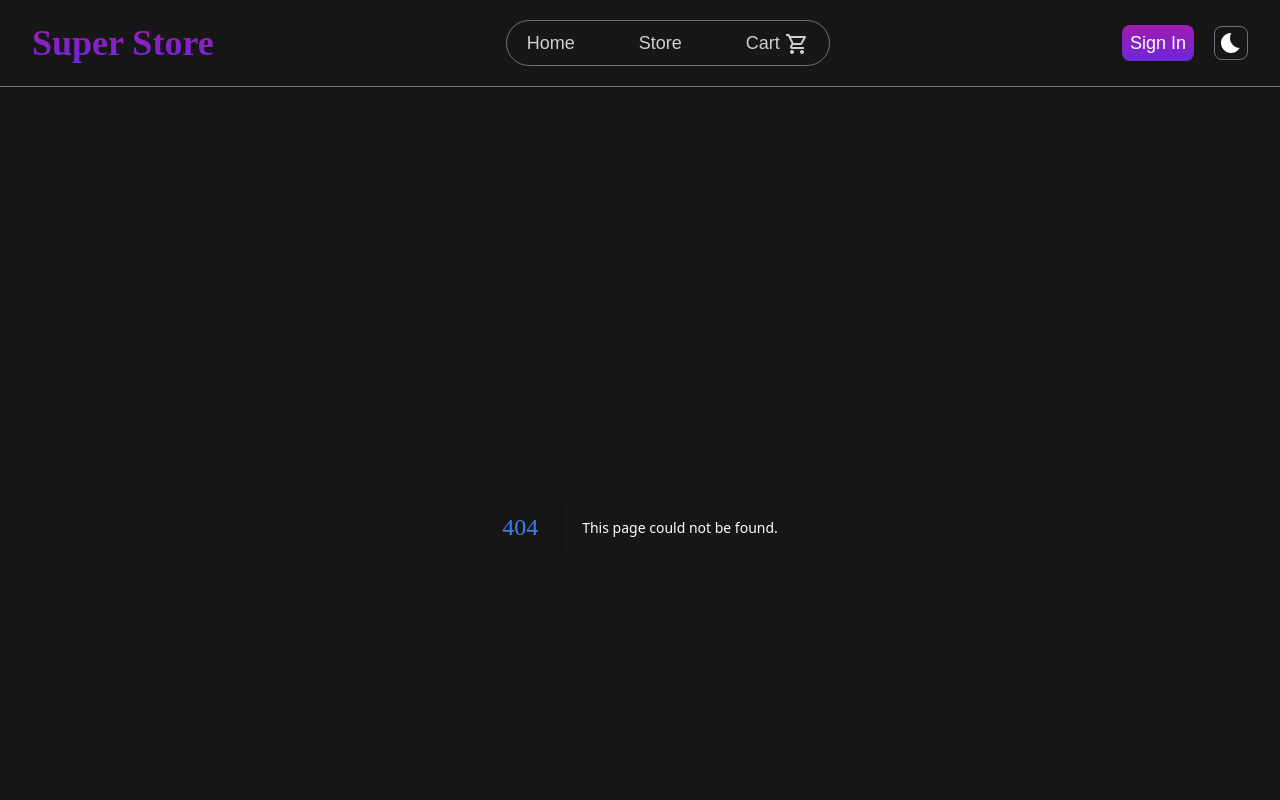
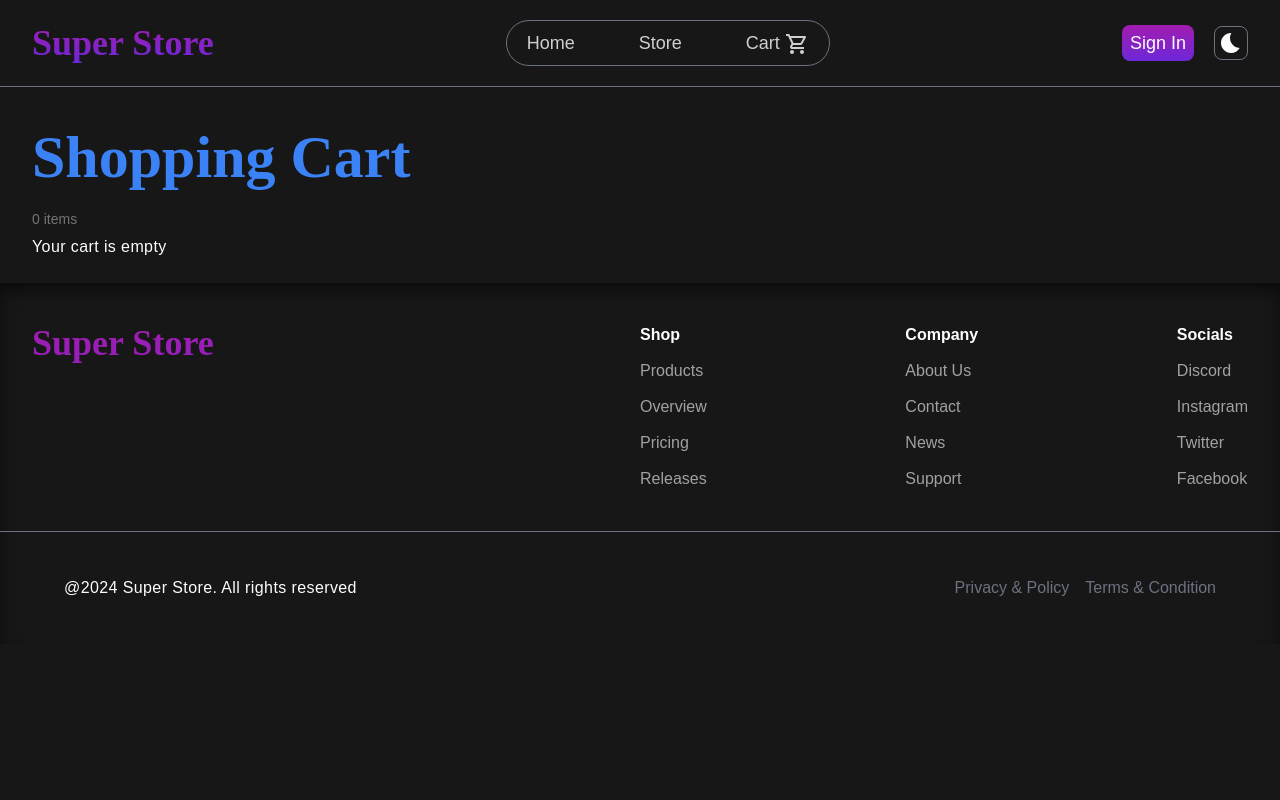
Before and after one commit to Kim5Possible/next-store, a Next.js app: page /cart in a window 1280 px wide. Before the commit this address had no page. Shown: the top 800 px of the page. Built offline with nearby package versions, Linux system fonts and the light colour scheme.

Commit message:
cart page

```diff
--- /dev/null
+++ b/app/cart/page.tsx
@@ -0,0 +1,88 @@
+"use client";
+
+import Price from "@/components/Price";
+import { useCart } from "@/context/CartContext";
+
+export default function CartPage() {
+  const { cart, removeFromCart, updateQuantity } = useCart();
+
+  const total = cart.reduce((sum, item) => {
+    const price = item.discount
+      ? item.price * (1 - item.discount / 100)
+      : item.price;
+    return sum + price * (item.quantity ? item.quantity : 1);
+  }, 0);
+
+  return (
+    <main className="container">
+      <h1 className="mb-5">Shopping Cart</h1>
+      <span className="text-sm opacity-40">
+        {cart.length} {cart.length === 1 ? "item" : "items"}
+      </span>
+      {cart.length === 0 ? (
+        <p>Your cart is empty</p>
+      ) : (
+        <>
+          {cart.map((item) => (
+            <div
+              key={item.id}
+              className="flex flex-col sm:flex-row gap-3 sm:gap-0 items-center justify-between border border-gray-400 dark:border-gray-500 py-4 px-5 rounded-lg"
+            >
+              <div className="relative flex gap-5">
+                <img
+                  src={item.image}
+                  alt={item.title}
+                  className="max-w-[150px] max-h-[180px] object-cover rounded-lg"
+                />
+                {item.discount && (
+                  <span className="text-xs absolute top-[5px] left-[5px] px-2 py-1 flex justify-center items-center bg-red-500 text-white rounded-full">
+                    -{item.discount}%
+                  </span>
+                )}
+                <div className="flex flex-col gap-3">
+                  <h3 className="font-bold text-sm sm:text-lg">{item.title}</h3>
+                  <Price price={item.price} discount={item.discount} />
+                  <div className="flex items-center gap-2">
+                    <label>Quantity:</label>
+                    <input
+                      type="number"
+                      min="1"
+                      value={item.quantity}
+                      onChange={(e) =>
+                        updateQuantity(item.id, parseInt(e.target.value))
+                      }
+                      className="w-12 h-7 border rounded p-1 bg-[--color-light-2] text-[--color-dark] dark:bg-[--color-dark-2] dark:text-[--color-light]"
+                    />
+                  </div>
+                </div>
+              </div>
+              <div className="flex sm:flex-col w-full sm:w-auto justify-between items-center gap-3">
+                <span className="font-bold">
+                  $
+                  {item.discount
+                    ? (
+                        item.price *
+                        (1 - item.discount / 100) *
+                        (item.quantity ? item.quantity : 1)
+                      ).toFixed(2)
+                    : (
+                        item.price * (item.quantity ? item.quantity : 1)
+                      ).toFixed(2)}
+                </span>
+                <button
+                  onClick={() => removeFromCart(item.id)}
+                  className="text-red-500 border px-3 py-1 rounded-lg hover:border-red-500"
+                >
+                  Remove
+                </button>
+              </div>
+            </div>
+          ))}
+          <div className="mt-4 text-right">
+            <p className="text-xl font-bold">Total: ${total.toFixed(2)}</p>
+          </div>
+        </>
+      )}
+    </main>
+  );
+}
--- a/app/layout.tsx
+++ b/app/layout.tsx
@@ -3,6 +3,7 @@ import localFont from "next/font/local";
 import "./globals.css";
 import Header from "@/components/Header";
 import Footer from "@/components/Footer";
+import { CartProvider } from "@/context/CartContext";
 
 const geistSans = localFont({
   src: "./fonts/GeistVF.woff",
@@ -30,9 +31,11 @@ export default function RootLayout({
       <body
         className={`${geistSans.variable} ${geistMono.variable} antialiased bg-[--color-light] dark:bg-[--color-dark] text-[--color-dark] dark:text-[--color-light]`}
       >
-        <Header />
-        {children}
-        <Footer />
+        <CartProvider>
+          <Header />
+          {children}
+          <Footer />
+        </CartProvider>
       </body>
     </html>
   );
--- a/app/product/[id]/page.jsx
+++ b/app/product/[id]/page.jsx
@@ -1,4 +1,5 @@
 "use client";
+import AddToCart from "@/components/AddToCart";
 import Price from "@/components/Price";
 import { useProducts } from "@/utils";
 
@@ -48,7 +49,7 @@ export default function Product({ params }) {
 
           <div className="flex justify-between items-center">
             <Price price={products.price} discount={products.discount} />
-            <button className="button-cart">Add to Cart</button>
+            <AddToCart product={products} />
           </div>
         </div>
         {products.discount && (
--- /dev/null
+++ b/components/AddToCart.tsx
@@ -0,0 +1,27 @@
+import { useCart } from "@/context/CartContext";
+import { IProduct } from "@/types";
+import React from "react";
+
+type Props = {
+  product: IProduct;
+};
+
+const AddToCart = ({ product }: Props) => {
+  const { cart, addToCart } = useCart();
+
+  const handleAddToCart = () => {
+    addToCart(product);
+  };
+
+  const isInCart = cart.some((item) => item.id === product.id);
+
+  return (
+    <>
+      <button onClick={handleAddToCart} className="button-cart">
+        {isInCart ? "Added to cart" : "Add to cart"}
+      </button>
+    </>
+  );
+};
+
+export default AddToCart;
--- a/components/Header.tsx
+++ b/components/Header.tsx
@@ -5,6 +5,7 @@ import WbSunnyIcon from "@mui/icons-material/WbSunny";
 import BedtimeIcon from "@mui/icons-material/Bedtime";
 import MenuIcon from "@mui/icons-material/Menu";
 import Link from "next/link";
+import { useCart } from "@/context/CartContext";
 
 type Props = {};
 
@@ -13,6 +14,7 @@ const Header = (props: Props) => {
   const [isMenuOpen, setIsMenuOpen] = useState(false);
   const [isMobile, setIsMobile] = useState(false);
   const [theme, setTheme] = useState("dark");
+  const { cart } = useCart();
 
   // set theme on load
   useEffect(() => {
@@ -93,8 +95,17 @@ const Header = (props: Props) => {
               </Link>
             </li>
             <li>
-              <Link onClick={toggleMenu} href="/cart" className={linkStyle}>
+              <Link
+                onClick={toggleMenu}
+                href="/cart"
+                className={`${linkStyle} relative`}
+              >
                 Cart <ShoppingCartOutlinedIcon />
+                {cart.length > 0 && (
+                  <span className="absolute top-[-7px] right-[-5px] text-xs bg-red-500 text-white rounded-full px-1">
+                    {cart.length}
+                  </span>
+                )}
               </Link>
             </li>
           </ul>
--- a/components/ProductCard.tsx
+++ b/components/ProductCard.tsx
@@ -2,6 +2,8 @@ import { IProduct } from "@/types";
 import Link from "next/link";
 import React from "react";
 import Price from "./Price";
+import { useCart } from "@/context/CartContext";
+import AddToCart from "./AddToCart";
 
 type Props = {
   product: IProduct;
@@ -17,7 +19,7 @@ const ProductCard = ({ product }: Props) => {
         <img
           src={product.image}
           alt={product.title}
-          className=" md:w-full self-center max-h-[300px] object-cover rounded-lg mb-3"
+          className="md:w-full self-center max-h-[300px] object-cover rounded-lg mb-3"
         />
         <h3 className="text-lg font-bold text-center">
           {product.title.length > 40
@@ -27,7 +29,7 @@ const ProductCard = ({ product }: Props) => {
       </Link>
       <div className="flex flex-col sm:flex-row gap-2 justify-between items-center">
         <Price price={product.price} discount={product.discount} />
-        <button className="button-cart">Add To Cart</button>
+        <AddToCart product={product} />
       </div>
       {product.discount && (
         <span className="text-xs absolute top-[10px] right-[10px] px-2 py-1 flex justify-center items-center bg-red-500 text-white rounded-full">
--- /dev/null
+++ b/context/CartContext.tsx
@@ -0,0 +1,65 @@
+"use client";
+
+import { IProduct } from "@/types";
+import { createContext, useContext, useState, ReactNode } from "react";
+
+interface CartItem extends IProduct {
+  quantity: number;
+}
+
+interface CartContextType {
+  cart: CartItem[];
+  addToCart: (product: Omit<CartItem, "quantity">) => void;
+  removeFromCart: (productId: number) => void;
+  updateQuantity: (productId: number, quantity: number) => void;
+}
+
+const CartContext = createContext<CartContextType | undefined>(undefined);
+
+export function CartProvider({ children }: { children: ReactNode }) {
+  const [cart, setCart] = useState<CartItem[]>([]);
+
+  const addToCart = (product: Omit<CartItem, "quantity">) => {
+    setCart((prevCart) => {
+      const existingItem = prevCart.find((item) => item.id === product.id);
+
+      if (existingItem) {
+        return prevCart.map((item) =>
+          item.id === product.id
+            ? { ...item, quantity: item.quantity + 1 }
+            : item
+        );
+      }
+
+      return [...prevCart, { ...product, quantity: 1 }];
+    });
+  };
+
+  const removeFromCart = (productId: number) => {
+    setCart((prevCart) => prevCart.filter((item) => item.id !== productId));
+  };
+
+  const updateQuantity = (productId: number, quantity: number) => {
+    setCart((prevCart) =>
+      prevCart.map((item) =>
+        item.id === productId ? { ...item, quantity } : item
+      )
+    );
+  };
+
+  return (
+    <CartContext.Provider
+      value={{ cart, addToCart, removeFromCart, updateQuantity }}
+    >
+      {children}
+    </CartContext.Provider>
+  );
+}
+
+export function useCart() {
+  const context = useContext(CartContext);
+  if (context === undefined) {
+    throw new Error("useCart must be used within a CartProvider");
+  }
+  return context;
+}
```
